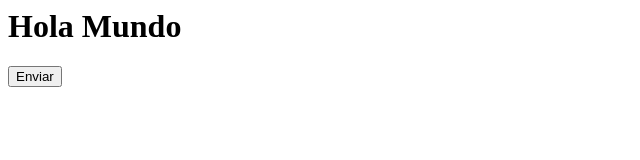
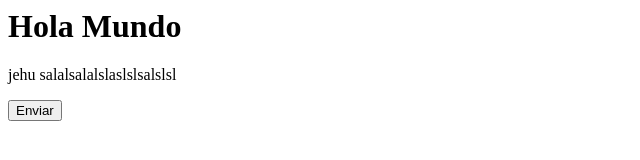
Before and after one commit to luischang/daw202501, a plain HTML site: page index.html in a window 1280 px wide. Shown: the whole page, without its empty margins (0-640 px from the left). Drawn offline with Linux system fonts and the light colour scheme.

Commit message:
anadiendo parrafo y botton

```diff
--- a/index.html
+++ b/index.html
@@ -5,6 +5,7 @@
     </head>
     <body>
         <h1>Hola Mundo</h1>
+        <p>jehu salalsalalslaslslsalslsl </p>
         <input type="button" value="Enviar" />
     </body>
     <footer>
```
